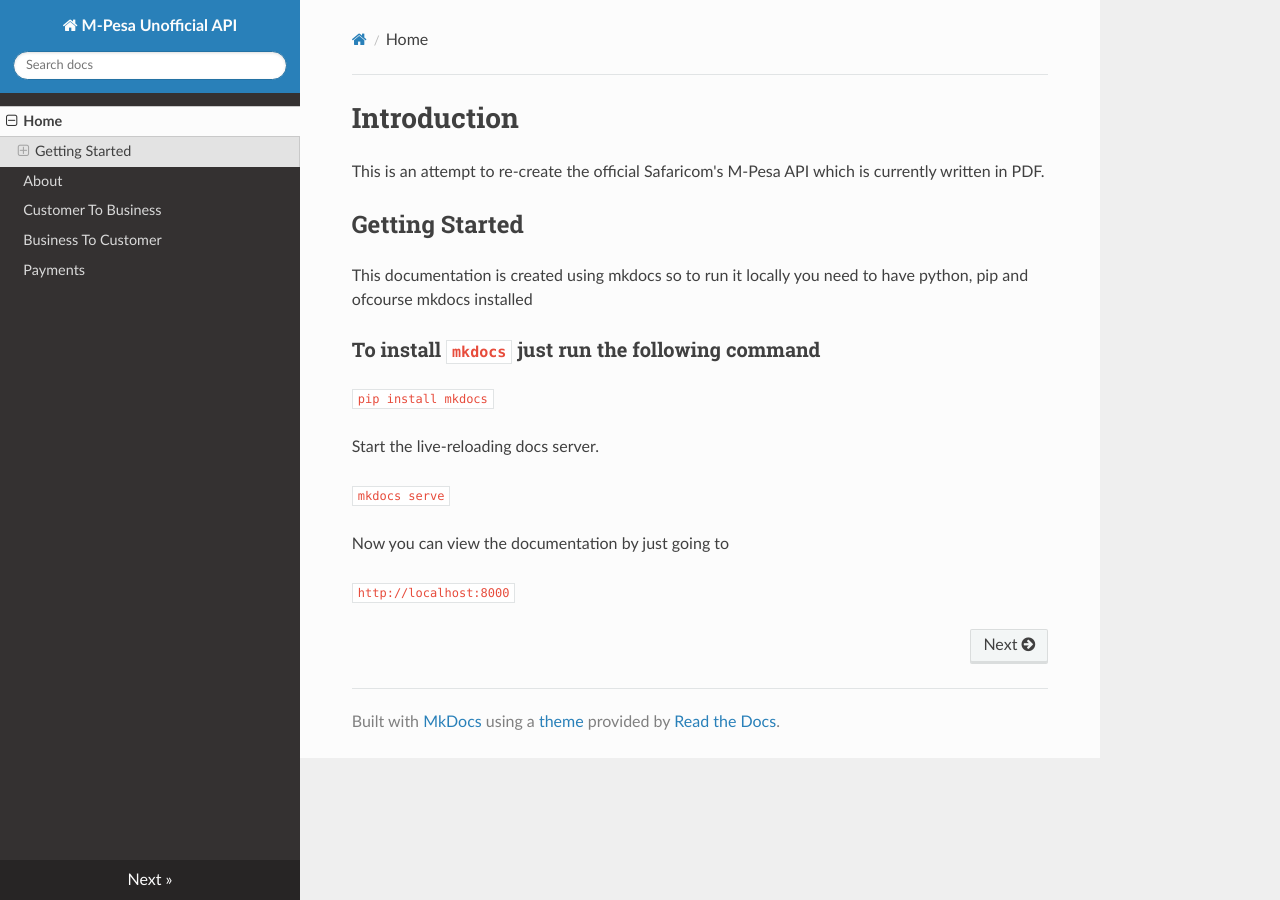
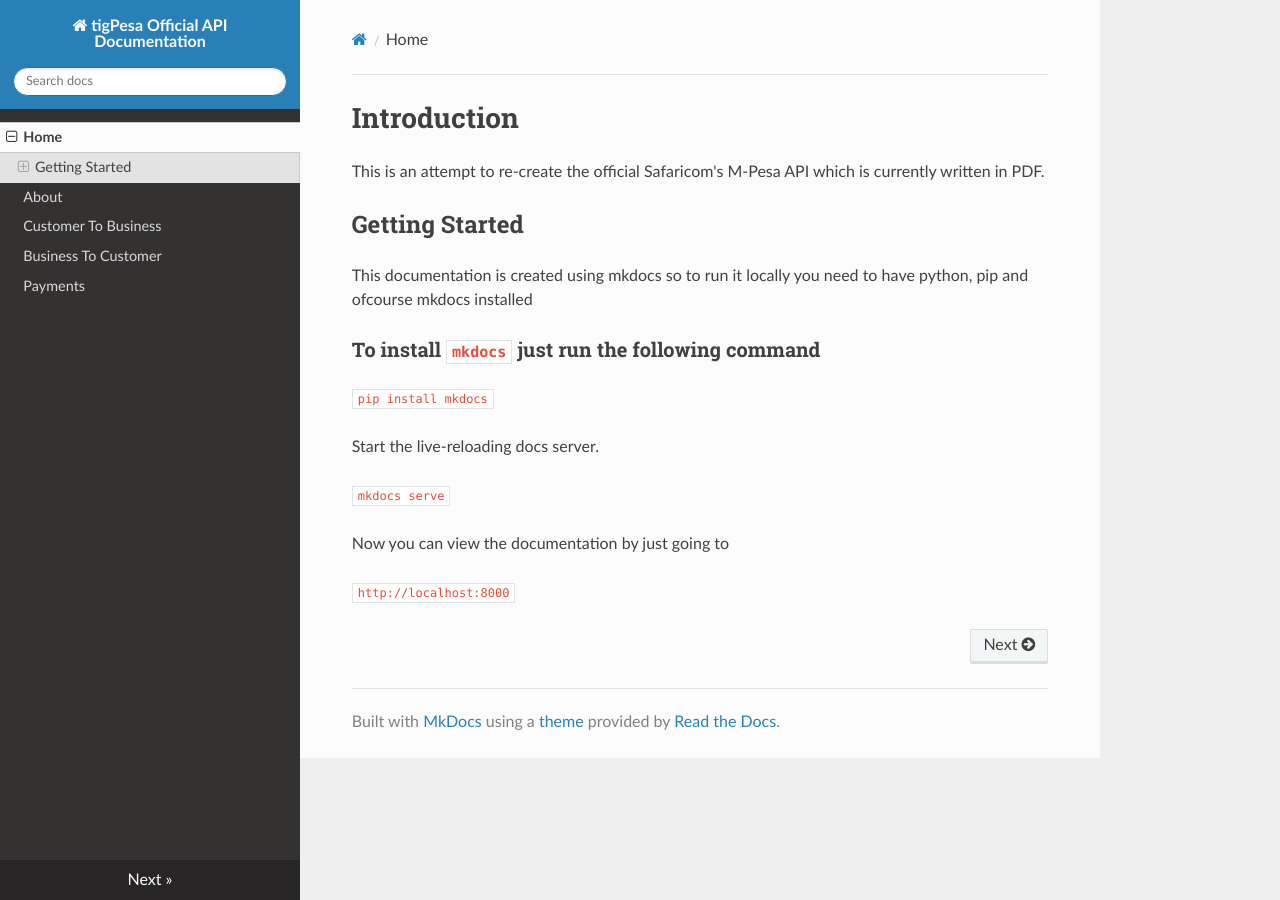
Before and after one commit to alphaolomi/tigopesa-docs, an MkDocs documentation site: the page built from docs/index.md, in a window 1280 px wide. Built offline with MkDocs 1.6.1, drawn with Linux system fonts in a browser that asks for light colours; nearby versions of some CDN libraries; old or Windows-style settings are respelled for this version of MkDocs.

```diff
--- a/mkdocs.yml
+++ b/mkdocs.yml
@@ -1,4 +1,4 @@
-site_name: M-Pesa Unofficial API
+site_name: tigPesa Official API Documentation
 pages:
 - Home:    index.md
 - About:   about.md
```
Also changed, not shown: 1 other file.
